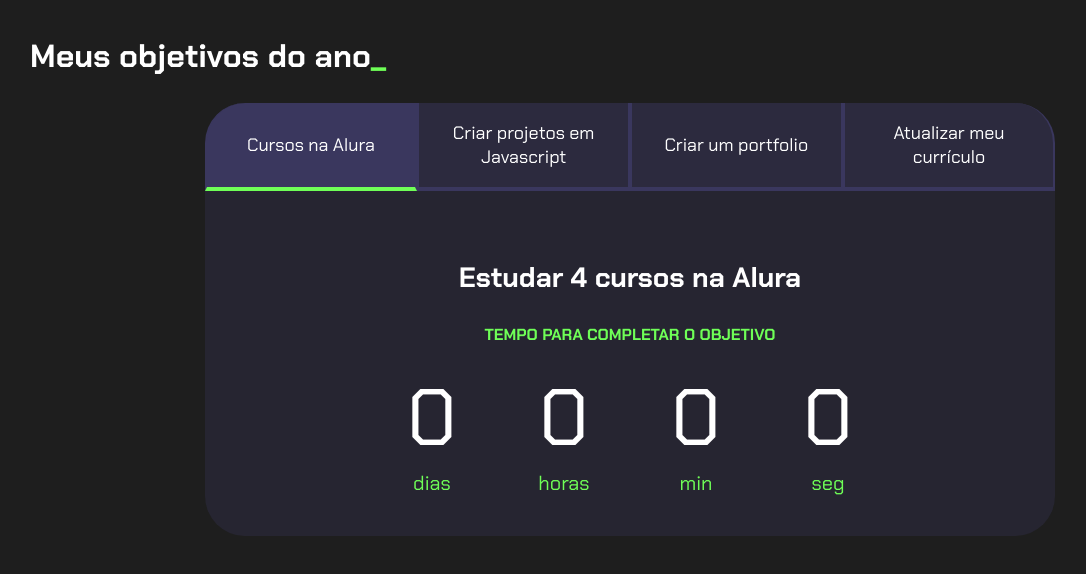
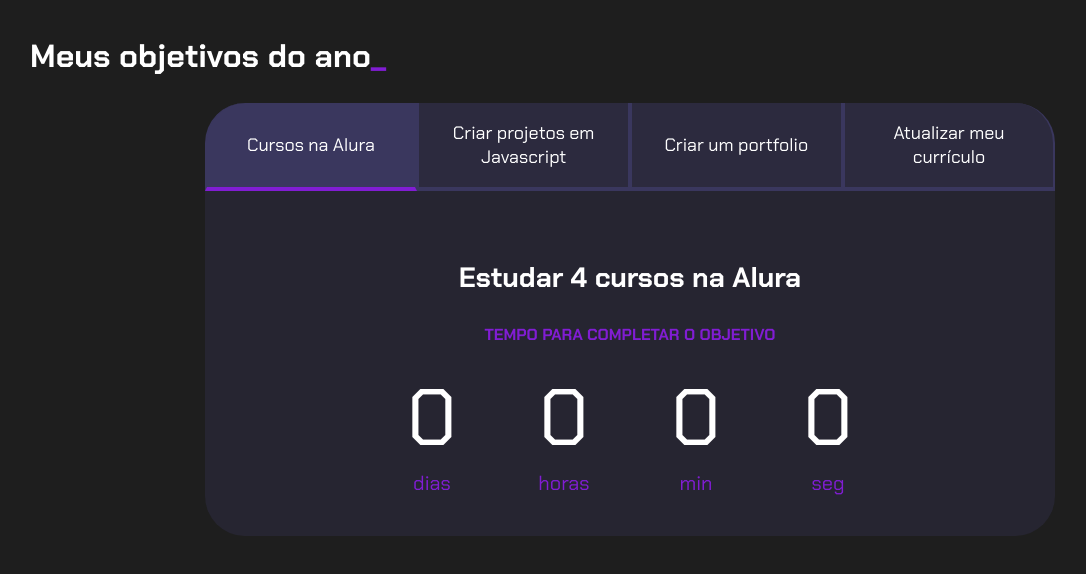
Before and after one commit to AdrianAires/1-trimestre-3A, a plain HTML site: page index.html in a window 1280 px wide. Shown: the whole page, without its empty margins (10-1096 px from the left). Drawn offline with Linux system fonts and the light colour scheme.

Commit message:
Add files via upload

```diff
--- a/style.css
+++ b/style.css
@@ -2,7 +2,7 @@
 
 :root {
     --cor-de-fundo: #1E1E1E;
-    --verde: #6FFF57;
+    --roxo: #811dd3;
     --branco: #FFFFFF;
     --botao-ativo: #3A375E;
     --botao-inativo: rgba(58, 55, 94, 0.5);
@@ -33,7 +33,7 @@
 }
 
 .titulo-principal span {
-    color: var(--verde);
+    color: var(--roxo);
 }
 
 
@@ -63,7 +63,7 @@
 
 .botao.ativo{
     background-color: var(--botao-ativo);
-    border-bottom: 4px solid var(--verde);
+    border-bottom: 4px solid var(--roxo);
 }
 
 .abas-textos{
@@ -85,7 +85,7 @@
 }
 .aba-conteudo-titulo-secundario{
     text-align: center;
-    color: var(--verde);
+    color: var(--roxo);
     text-transform: uppercase;
 }
 
@@ -107,7 +107,7 @@
 }
 
 .contador-digito-texto{
-    color: var(--verde);
+    color: var(--roxo);
     font-size: 20px;
     margin: 0;
 
```
